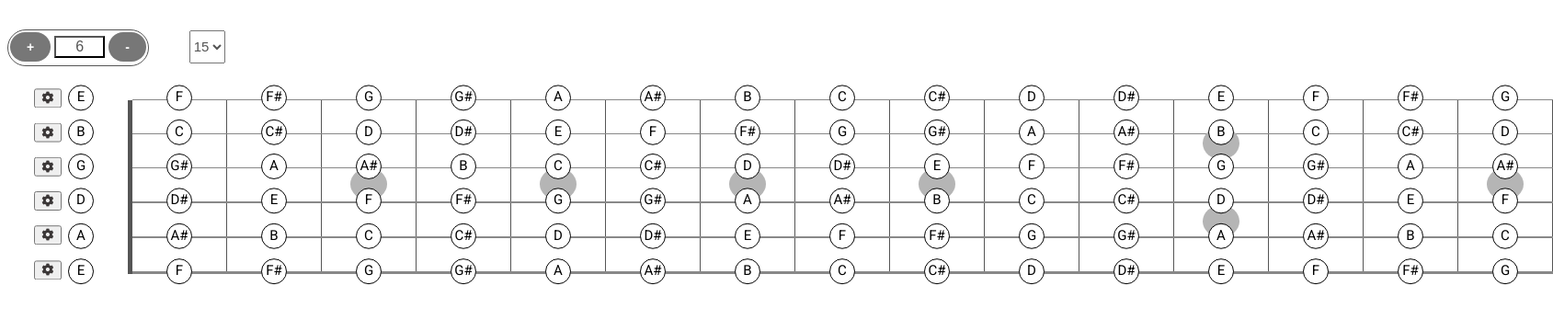
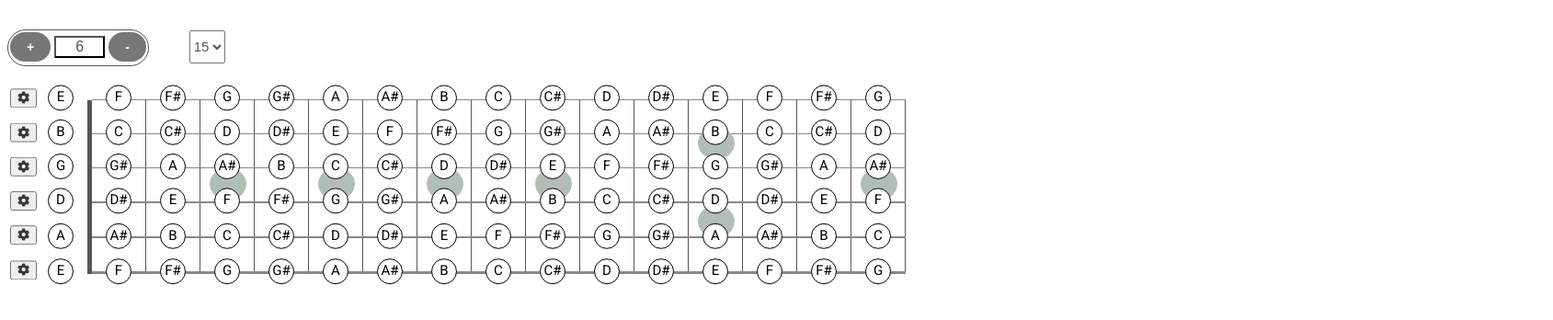
Before and after one commit to guitarbox-tech/Fretboard, a plain HTML site: page index.html in a window 1280 px wide. Shown: the whole page at 92% size, 1689 px wide, since content can reach past the window. Drawn offline with Linux system fonts and the light colour scheme.

Commit message:
ancho celdas reducido

```diff
--- a/css/style_fb.css
+++ b/css/style_fb.css
@@ -5,7 +5,7 @@ body {
 
   .config-button {
     color: #3b3737;
-    margin-left: 100%;
+    margin-left: 10%;
 }
 
   table {
--- a/js/script_fb.js
+++ b/js/script_fb.js
@@ -85,9 +85,9 @@ if ((i === 12 || i === 24) && filas.length === 0) {
 if (filaActual === filas.length - 1) {
 
     var alturaCelda = nuevaCelda.clientHeight;
-    var porcentajeAltura = 97; // Reducir el porcentaje de altura en función del número de filas
+    var porcentajeAltura = 97.2; // Reducir el porcentaje de altura en función del número de filas
     var translateYPorcentaje = porcentajeAltura / 2; // Calcular la posición vertical
-    var translateYExtra = filaActual * 54;
+    var translateYExtra = filaActual * 53.8;
     var translateYExtraUno = filaActual * 22.2;
     var translateYExtraDos = filaActual * 83;
 
@@ -97,10 +97,10 @@ if (filaActual === filas.length - 1) {
             content: '';
             position: absolute;
             top: ${translateYPorcentaje}%;
-            left: 30.5%;
+            left: 16%;
             width: 40px;
             height: ${porcentajeAltura}%;
-            background-color: #b5b5b5;
+            background-color: #b2beb5;
             border-radius: 50%;
             z-index: -1;
             transform: translateY(${translateYExtra}%); /* Aplicar translateY */
@@ -109,10 +109,10 @@ if (filaActual === filas.length - 1) {
             content: '';
             position: absolute;
             top: ${translateYPorcentaje}%;
-            left: 30.5%;
+            left: 16%;
             width: 40px;
             height: ${porcentajeAltura}%;
-            background-color: #b5b5b5;
+            background-color: #b2beb5;
             border-radius: 50%;
             z-index: -1;
             transform: translateY(${translateYExtraUno}%); /* Aplicar translateY */
@@ -121,10 +121,10 @@ if (filaActual === filas.length - 1) {
             content: '';
             position: absolute;
             top: ${translateYPorcentaje}%;
-            left: 30.5%;
+            left: 16%;
             width: 40px;
             height: ${porcentajeAltura}%;
-            background-color: #b5b5b5;
+            background-color: #b2beb5;
             border-radius: 50%;
             z-index: -1;
             transform: translateY(${translateYExtraDos}%); /* Aplicar translateY */
@@ -134,11 +134,11 @@ if (filaActual === filas.length - 1) {
 
 
     var svg = document.createElementNS("http://www.w3.org/2000/svg", "svg");
-    svg.setAttribute("width", "100");
+    svg.setAttribute("width", "56");
     svg.setAttribute("height", "30");
 
     var circulo = document.createElementNS("http://www.w3.org/2000/svg", "circle");
-    circulo.setAttribute("cx", "50");
+    circulo.setAttribute("cx", "28");
     circulo.setAttribute("cy", "15");
     circulo.setAttribute("r", "13.5");
     circulo.setAttribute("stroke", "black");
@@ -146,7 +146,7 @@ if (filaActual === filas.length - 1) {
     circulo.setAttribute("fill", "white");
 
     var texto = document.createElementNS("http://www.w3.org/2000/svg", "text");
-    texto.setAttribute("x", "50");
+    texto.setAttribute("x", "28");
     texto.setAttribute("y", "15");
     texto.setAttribute("text-anchor", "middle");
     texto.setAttribute("dominant-baseline", "middle");
@@ -280,14 +280,14 @@ for (var i = 0; i < filas.length; i++) {
     nuevaCelda.className = "nota-circular";
 
     var svg = document.createElementNS("http://www.w3.org/2000/svg", "svg");
-    svg.setAttribute("width", "100");
+    svg.setAttribute("width", "56");
     svg.setAttribute("height", "30");
 
-    var translateYIncrement = (filas.length + 1) * 0.5;
+    var translateYIncrement = (filas.length + 1) * 0.6;
     svg.style.transform = 'translateY(' + translateYIncrement + '%)';
 
     var nuevoCirculo = document.createElementNS("http://www.w3.org/2000/svg", "circle");
-    nuevoCirculo.setAttribute("cx", "50");
+    nuevoCirculo.setAttribute("cx", "28");
     nuevoCirculo.setAttribute("cy", "15");
     nuevoCirculo.setAttribute("r", "14");
     nuevoCirculo.setAttribute("stroke", "black");
@@ -296,7 +296,7 @@ for (var i = 0; i < filas.length; i++) {
     nuevoCirculo.setAttribute('data-note', notas[indexNota]);
 
     var nuevoTexto = document.createElementNS("http://www.w3.org/2000/svg", "text");
-    nuevoTexto.setAttribute("x", "50");
+    nuevoTexto.setAttribute("x", "28");
     nuevoTexto.setAttribute("y", "15");
     nuevoTexto.setAttribute("text-anchor", "middle");
     nuevoTexto.setAttribute("dominant-baseline", "middle");
```
